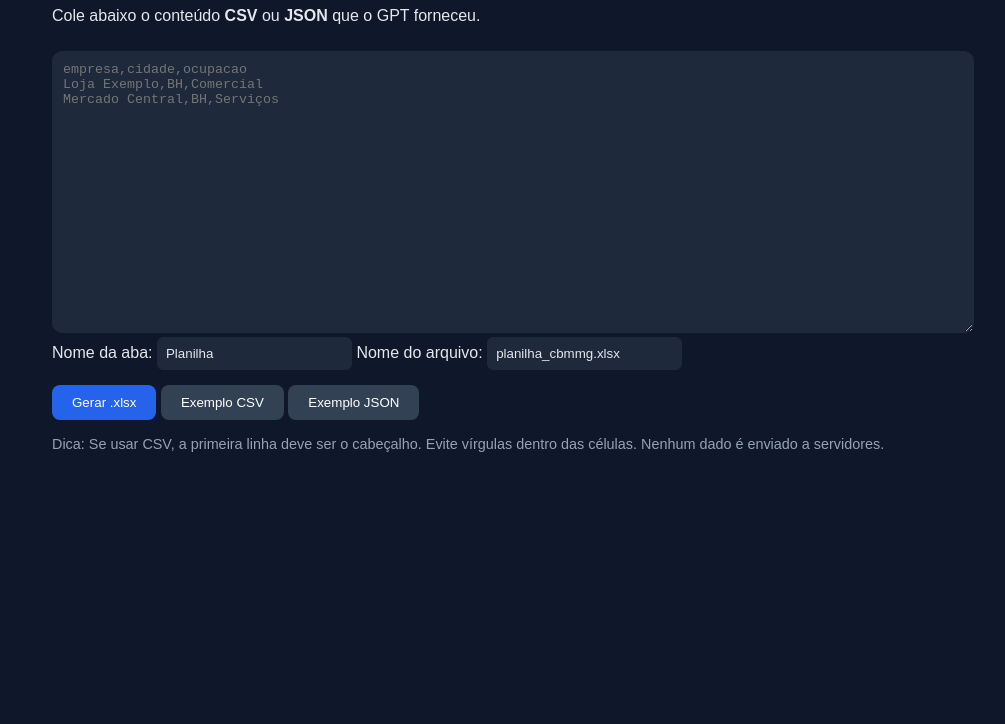
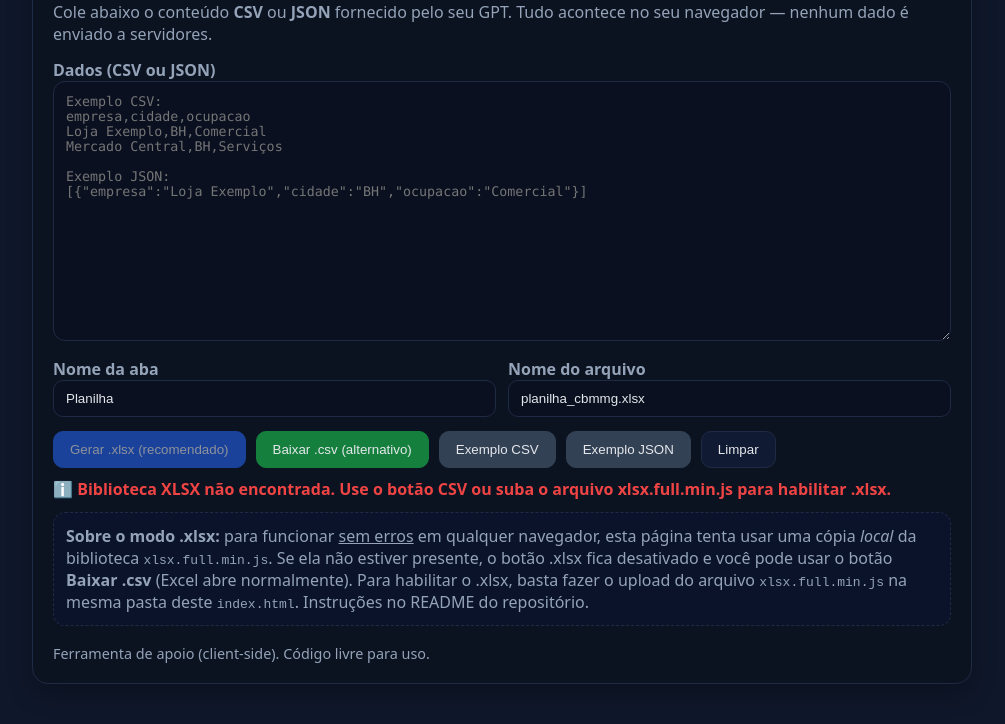
Before and after one commit to WellingtonValente/gerar-planilha-cbmmg, a plain HTML site: page index.html in a window 1280 px wide. Shown: the part 103-827 px from the top of the page, without its empty margins (138-1143 px from the left). Before the commit the page ends 800 px from the top, so only its background shows below. Drawn offline with Linux system fonts and the light colour scheme.

Commit message:
Add files via upload

```diff
--- a/index.html
+++ b/index.html
@@ -3,84 +3,190 @@
 <head>
   <meta charset="utf-8" />
   <meta name="viewport" content="width=device-width, initial-scale=1" />
-  <title>Gerar Planilha Excel (.xlsx)</title>
-  <!-- CDN principal -->
-  <script src="https://cdn.jsdelivr.net/npm/xlsx@0.20.2/dist/xlsx.full.min.js"></script>
-  <!-- Fallback: se o CDN acima falhar -->
-  <script>
-    window.addEventListener('error', function(e) {
-      if (e.message && e.message.includes('XLSX')) {
-        var alt = document.createElement('script');
-        alt.src = 'https://unpkg.com/xlsx@0.20.2/dist/xlsx.full.min.js';
-        document.head.appendChild(alt);
-      }
-    });
-  </script>
+  <title>Gerar Planilha – Excel (.xlsx) ou CSV</title>
   <style>
-    body {font-family: Arial, sans-serif; background: #0f172a; color: #e5e7eb; margin: 0; padding: 30px; max-width: 900px; margin-left:auto; margin-right:auto;}
-    h1 {color: #93c5fd;}
-    textarea {width: 100%; height: 260px; margin-top: 10px; border-radius: 10px; border: 1px solid #1e293b; background: #1e293b; color: #e5e7eb; padding: 10px; font-family: monospace;}
-    input {background: #1e293b; border: 1px solid #1e293b; color: #e5e7eb; padding: 8px; border-radius: 6px;}
-    button {margin-top: 15px; padding: 10px 20px; border: none; border-radius: 8px; cursor: pointer;}
-    .primary {background: #2563eb; color: white;}
-    .secondary {background: #334155; color: white;}
-    .status {margin-top: 10px; font-weight: bold;}
-    .ok {color: #22c55e;}
-    .err {color: #ef4444;}
-    .tip {margin-top: 15px; color: #94a3b8; font-size: 0.9rem;}
+    :root { --bg:#0f172a; --fg:#e5e7eb; --muted:#94a3b8; --brand:#2563eb; --ok:#22c55e; --err:#ef4444; }
+    *{box-sizing:border-box} body{background:var(--bg);color:var(--fg);font-family:system-ui,-apple-system,Segoe UI,Roboto,Arial,sans-serif;margin:0}
+    .wrap{max-width:980px;margin:40px auto;padding:0 20px}
+    .card{background:#0b1220;border:1px solid #1f2a44;border-radius:16px;padding:20px;box-shadow:0 10px 25px rgba(0,0,0,.25)}
+    h1{margin:0 0 8px;font-size:1.6rem;color:#93c5fd}
+    p.muted{color:var(--muted);margin:0 0 14px}
+    label{color:var(--muted);font-weight:600}
+    textarea{width:100%;min-height:260px;border-radius:12px;border:1px solid #1f2a44;background:#0a1020;color:var(--fg);padding:12px;resize:vertical;font-family:ui-monospace, SFMono-Regular, Menlo, Consolas, "Liberation Mono", monospace}
+    .row{display:grid;grid-template-columns:1fr 1fr;gap:12px;margin-top:12px}
+    .row input{width:100%;padding:10px 12px;border-radius:10px;border:1px solid #1f2a44;background:#0a1020;color:var(--fg)}
+    .actions{display:flex;gap:10px;flex-wrap:wrap;margin-top:14px}
+    button{padding:10px 16px;border-radius:10px;border:1px solid #1f2a44;background:#111a33;color:var(--fg);cursor:pointer}
+    button.primary{background:var(--brand);border-color:var(--brand)}
+    button.success{background:#15803d;border-color:#15803d}
+    button.warn{background:#334155;border-color:#334155}
+    button:disabled{opacity:.6;cursor:not-allowed}
+    .status{margin-top:10px}
+    .ok{color:var(--ok);font-weight:700}
+    .err{color:var(--err);font-weight:700}
+    .tip{background:#0a1329;border:1px dashed #1f2a44;border-radius:12px;padding:12px;margin-top:12px;color:var(--muted)}
+    footer{margin-top:18px;color:var(--muted);font-size:.9rem}
+    a{color:#93c5fd}
   </style>
 </head>
 <body>
-  <h1>Gerar Planilha Excel (.xlsx)</h1>
-  <p>Cole abaixo o conteúdo <b>CSV</b> ou <b>JSON</b> que o GPT forneceu.</p>
-  <textarea id="data" placeholder="empresa,cidade,ocupacao
+  <div class="wrap">
+    <div class="card">
+      <h1>Gerar Planilha Excel (.xlsx) ou CSV</h1>
+      <p class="muted">Cole abaixo o conteúdo <b>CSV</b> ou <b>JSON</b> fornecido pelo seu GPT. Tudo acontece no seu navegador — nenhum dado é enviado a servidores.</p>
+
+      <label for="data">Dados (CSV ou JSON)</label>
+      <textarea id="data" placeholder='Exemplo CSV:
+empresa,cidade,ocupacao
 Loja Exemplo,BH,Comercial
-Mercado Central,BH,Serviços"></textarea><br>
-  <label>Nome da aba: <input id="sheet" value="Planilha" /></label>
-  <label> Nome do arquivo: <input id="filename" value="planilha_cbmmg.xlsx" /></label><br>
-  <button class="primary" onclick="gerar()">Gerar .xlsx</button>
-  <button class="secondary" onclick="amostraCSV()">Exemplo CSV</button>
-  <button class="secondary" onclick="amostraJSON()">Exemplo JSON</button>
-  <p id="status" class="status"></p>
-  <div class="tip">
-    Dica: Se usar CSV, a primeira linha deve ser o cabeçalho. Evite vírgulas dentro das células. Nenhum dado é enviado a servidores.
+Mercado Central,BH,Serviços
+
+Exemplo JSON:
+[{"empresa":"Loja Exemplo","cidade":"BH","ocupacao":"Comercial"}]
+'></textarea>
+
+      <div class="row">
+        <div>
+          <label for="sheet">Nome da aba</label>
+          <input id="sheet" value="Planilha" />
+        </div>
+        <div>
+          <label for="filename">Nome do arquivo</label>
+          <input id="filename" value="planilha_cbmmg.xlsx" />
+        </div>
+      </div>
+
+      <div class="actions">
+        <button class="primary" id="btn-xlsx" disabled>Gerar .xlsx (recomendado)</button>
+        <button class="success" id="btn-csv">Baixar .csv (alternativo)</button>
+        <button class="warn" id="sampleCsv">Exemplo CSV</button>
+        <button class="warn" id="sampleJson">Exemplo JSON</button>
+        <button id="clear">Limpar</button>
+      </div>
+
+      <div id="status" class="status"></div>
+
+      <div class="tip">
+        <b>Sobre o modo .xlsx:</b> para funcionar <u>sem erros</u> em qualquer navegador, esta página tenta usar uma cópia <i>local</i> da biblioteca <code>xlsx.full.min.js</code>.
+        Se ela não estiver presente, o botão .xlsx fica desativado e você pode usar o botão <b>Baixar .csv</b> (Excel abre normalmente).
+        Para habilitar o .xlsx, basta fazer o upload do arquivo <code>xlsx.full.min.js</code> na mesma pasta deste <code>index.html</code>.
+        Instruções no README do repositório.
+      </div>
+
+      <footer>Ferramenta de apoio (client-side). Código livre para uso.</footer>
+    </div>
   </div>
+
+  <!-- Loader dinâmico: tenta carregar a biblioteca XLSX localmente; se falhar, tenta CDNs; se ainda assim falhar, mantém fallback CSV -->
   <script>
-    function msg(t, ok=true){const el=document.getElementById('status');el.className='status '+(ok?'ok':'err');el.textContent=t;}
-    function amostraCSV(){
-      document.getElementById('data').value='empresa,cidade,ocupacao\nLoja Exemplo,BH,Comercial\nMercado Central,BH,Serviços';
-      msg('Exemplo CSV carregado');
+    const statusEl = document.getElementById("status");
+    const btnXlsx = document.getElementById("btn-xlsx");
+    const btnCsv  = document.getElementById("btn-csv");
+
+    function setStatus(msg, cls){ statusEl.className = "status " + (cls||""); statusEl.textContent = msg; }
+
+    function tryLoadScript(src){
+      return new Promise((resolve,reject)=>{
+        const s=document.createElement("script"); s.src=src; s.async=true;
+        s.onload=()=>resolve(src); s.onerror=()=>reject(new Error("Falha ao carregar "+src));
+        document.head.appendChild(s);
+      });
     }
-    function amostraJSON(){
-      document.getElementById('data').value='[{"empresa":"Loja Exemplo","cidade":"BH","ocupacao":"Comercial"},{"empresa":"Mercado Central","cidade":"BH","ocupacao":"Serviços"}]';
-      msg('Exemplo JSON carregado');
+
+    async function ensureXLSX(){
+      if (window.XLSX){ return true; }
+      // 1) tenta local (mesmo diretório do index.html)
+      try { await tryLoadScript("./xlsx.full.min.js"); } catch(_) {}
+      if (window.XLSX){ return true; }
+      // 2) tenta CDN jsDelivr
+      try { await tryLoadScript("https://cdn.jsdelivr.net/npm/xlsx@0.20.2/dist/xlsx.full.min.js"); } catch(_) {}
+      if (window.XLSX){ return true; }
+      // 3) tenta CDN unpkg
+      try { await tryLoadScript("https://unpkg.com/xlsx@0.20.2/dist/xlsx.full.min.js"); } catch(_) {}
+      return !!window.XLSX;
     }
-    function gerar(){
-      const txt=document.getElementById('data').value.trim();
-      if(!txt){msg('Cole dados CSV ou JSON primeiro.',false);return;}
-      let dados;
+
+    (async () => {
+      const ok = await ensureXLSX();
+      if (ok){
+        btnXlsx.disabled = false;
+        setStatus("✅ Modo .xlsx habilitado.", "ok");
+      } else {
+        btnXlsx.disabled = true;
+        setStatus("ℹ️ Biblioteca XLSX não encontrada. Use o botão CSV ou suba o arquivo xlsx.full.min.js para habilitar .xlsx.", "err");
+      }
+    })();
+
+    function msg(text, ok=true){ setStatus(text, ok? "ok" : "err"); }
+
+    function parseInput(txt) {
+      // Tenta JSON
+      try { const obj = JSON.parse(txt); if (Array.isArray(obj)) return obj; } catch(_){}
+      // CSV simples
+      const lines = txt.trim().split(/\r?\n/).filter(Boolean);
+      if (lines.length < 2) throw new Error("Dados inválidos. Informe JSON (lista de objetos) ou CSV (com cabeçalho).");
+      const headers = lines[0].split(",").map(h => h.trim());
+      return lines.slice(1).map(line => {
+        const cols = line.split(",");
+        const o = {};
+        headers.forEach((h,i)=> o[h] = (cols[i] ?? "").trim());
+        return o;
+      });
+    }
+
+    document.getElementById("sampleCsv").onclick = () => {
+      document.getElementById("data").value = "empresa,cidade,ocupacao\nLoja Exemplo,BH,Comercial\nMercado Central,BH,Serviços";
+      msg("Exemplo CSV carregado.");
+    };
+    document.getElementById("sampleJson").onclick = () => {
+      document.getElementById("data").value = JSON.stringify([{empresa:"Loja Exemplo",cidade:"BH",ocupacao:"Comercial"}], null, 2);
+      msg("Exemplo JSON carregado.");
+    };
+    document.getElementById("clear").onclick = () => {
+      document.getElementById("data").value = "";
+      setStatus("");
+    };
+
+    // XLSX
+    btnXlsx.onclick = () => {
+      const raw = document.getElementById("data").value.trim();
+      const sheet = (document.getElementById("sheet").value || "Planilha").slice(0,31);
+      const file  = (document.getElementById("filename").value || "planilha.xlsx").replace(/[^a-zA-Z0-9_\-.]/g,"_");
+      if (!raw){ msg("Cole dados primeiro.", false); return; }
       try{
-        dados=JSON.parse(txt);
-      }catch(e){
-        const linhas=txt.split(/\r?\n/).filter(x=>x.trim());
-        const cab=linhas[0].split(',');
-        dados=linhas.slice(1).map(l=>{
-          const col=l.split(',');
-          let obj={};
-          cab.forEach((c,i)=>obj[c]=col[i]||'');
-          return obj;
-        });
-      }
+        const arr = parseInput(raw);
+        const wb = XLSX.utils.book_new();
+        const ws = XLSX.utils.json_to_sheet(arr);
+        XLSX.utils.book_append_sheet(wb, ws, sheet);
+        XLSX.writeFile(wb, file);
+        msg("Arquivo .xlsx gerado com sucesso ✔");
+      } catch(e){ msg(e.message, false); }
+    };
+
+    // CSV fallback
+    btnCsv.onclick = () => {
+      const raw = document.getElementById("data").value.trim();
+      const fileCsv = (document.getElementById("filename").value || "planilha.csv").replace(/\.xlsx$/i, ".csv");
+      if (!raw){ msg("Cole dados primeiro.", false); return; }
       try{
-        const wb=XLSX.utils.book_new();
-        const ws=XLSX.utils.json_to_sheet(dados);
-        XLSX.utils.book_append_sheet(wb,ws,document.getElementById('sheet').value||'Planilha');
-        XLSX.writeFile(wb,document.getElementById('filename').value||'planilha.xlsx');
-        msg('✅ Planilha gerada com sucesso!');
-      }catch(e){
-        msg('Erro: '+e.message,false);
-      }
-    }
+        // Se já for JSON, converte para CSV
+        let csv = raw;
+        try {
+          const arr = JSON.parse(raw);
+          if (Array.isArray(arr) && arr.length){
+            const headers = Object.keys(arr[0]);
+            const lines = [headers.join(",")].concat(arr.map(o => headers.map(h => (o[h]??"").toString().replace(/,/g," ")).join(",")));
+            csv = lines.join("\n");
+          }
+        } catch(_) {}
+        const blob = new Blob([csv], {type: "text/csv;charset=utf-8;"});
+        const url = URL.createObjectURL(blob);
+        const a = document.createElement("a"); a.href = url; a.download = fileCsv;
+        document.body.appendChild(a); a.click(); document.body.removeChild(a);
+        URL.revokeObjectURL(url);
+        msg("Arquivo .csv baixado com sucesso ✔");
+      } catch(e){ msg(e.message, false); }
+    };
   </script>
 </body>
 </html>
```
Also changed, not shown: 1 other file.
